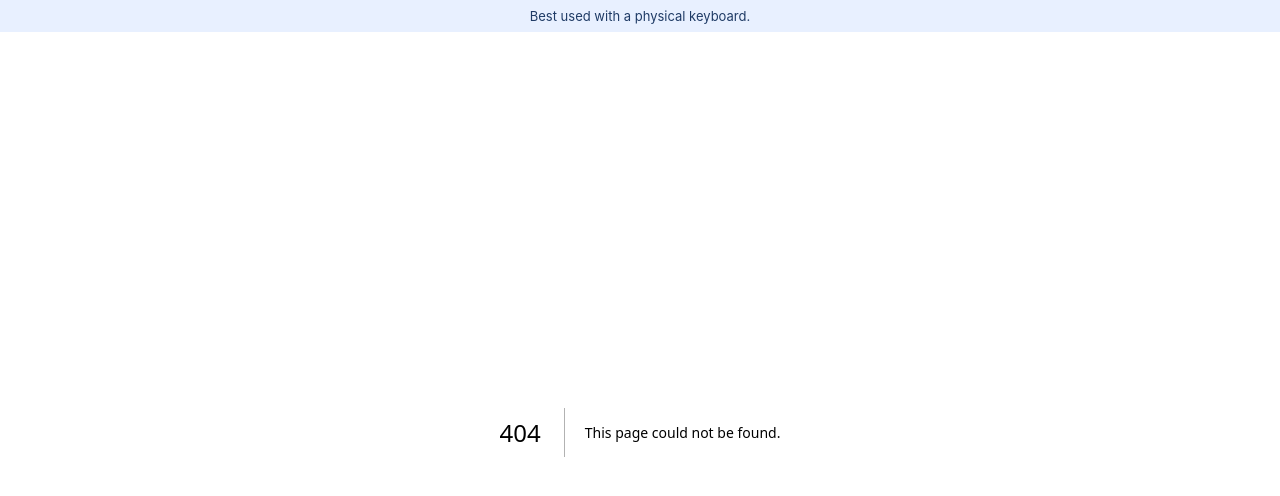
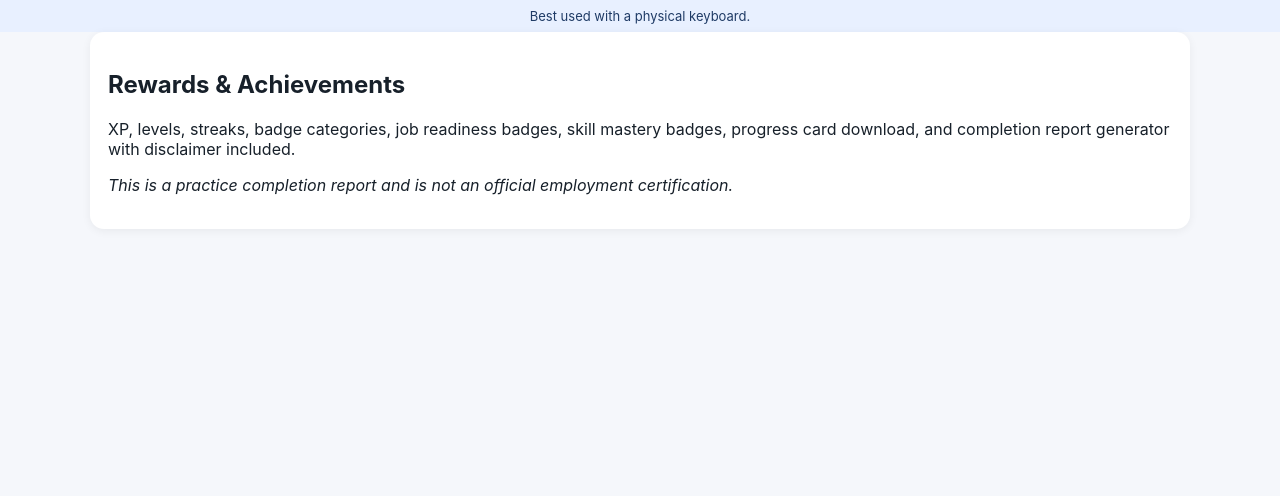
Before and after one commit to kaylaeastman86-cyber/Data-Entry-Typing-Speed-Trainer, a Next.js app: page /rewards in a window 1280 px wide. Before the commit this address had no page. Shown: the top 496 px of the page. Built offline with nearby package versions, Linux system fonts and the light colour scheme.

Commit message:
Create page.tsx

```diff
--- /dev/null
+++ b/app/rewards/page.tsx
@@ -0,0 +1,9 @@
+export default function Rewards(){
+  return(
+    <main className='page card'>
+      <h2>Rewards &amp; Achievements</h2>
+      <p>XP, levels, streaks, badge categories, job readiness badges, skill mastery badges, progress card download, and completion report generator with disclaimer included.</p>
+      <p><em>This is a practice completion report and is not an official employment certification.</em></p>
+    </main>
+  );
+}
```
